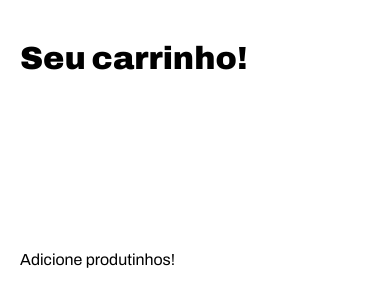
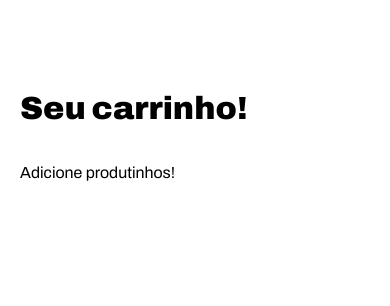
Before and after one commit to leonardonicola/mycoffee, a Vue app: page /cart in a window 390 px wide. Shown: the top 306 px of the page. Built offline with nearby package versions, Linux system fonts and the light colour scheme; what vue-prlx would draw is missing.

Commit message:
:hammer_and_wrench: conserto do overflow do body quando o componente for montado

```diff
--- a/src/views/Cart.vue
+++ b/src/views/Cart.vue
@@ -30,6 +30,9 @@ export default {
     removeProduct(prod){
       this.$store.commit('removeProduct', prod)
     }
+  },
+  mounted(){
+    document.body.style.overflow = 'auto'
   }
 }
 </script>
@@ -86,8 +89,10 @@ export default {
 @media screen and (max-width: 650px) {
   .cart{
     width: 100%;
+    height: 100%;
     grid-template-columns: 1fr;
     padding: 20px;
+    margin: 50px 0;
   }
   .cart__summary{
     margin: 0;
```
